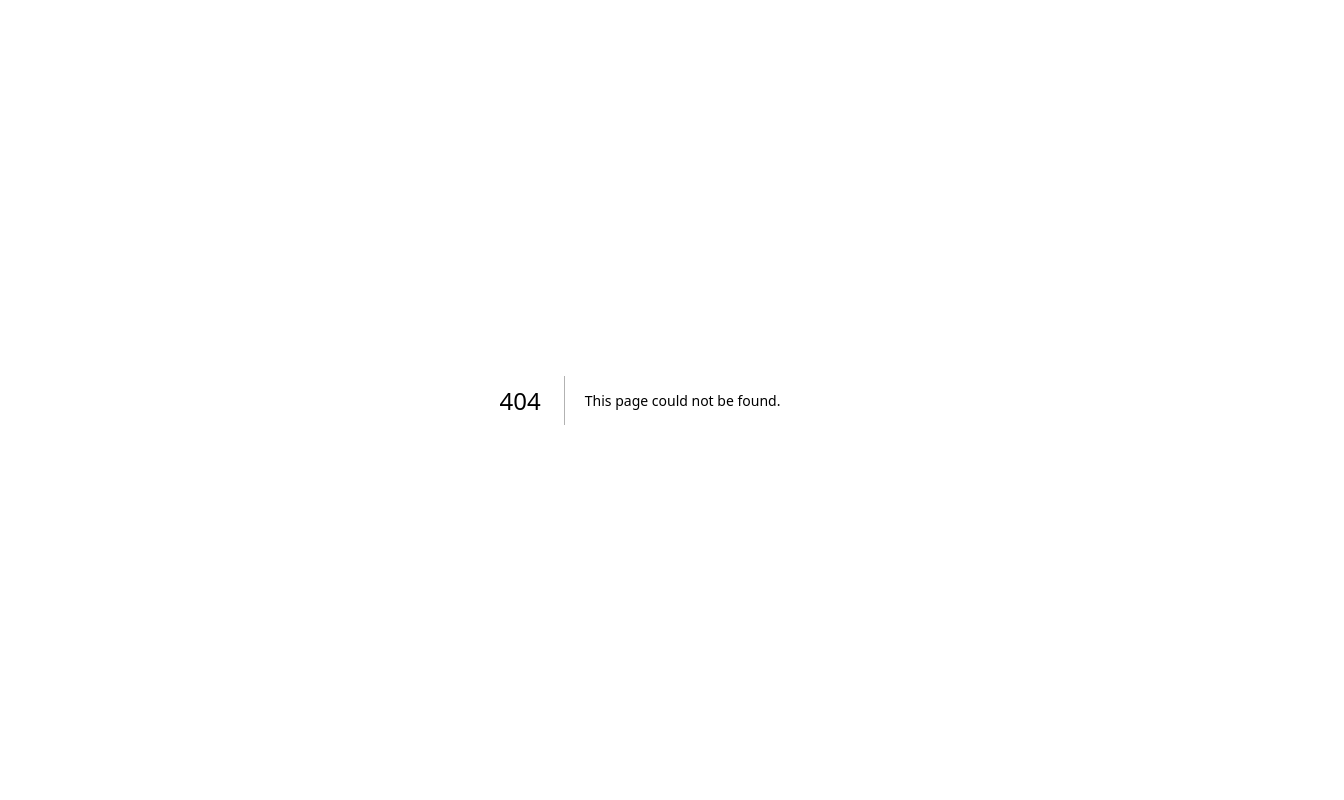
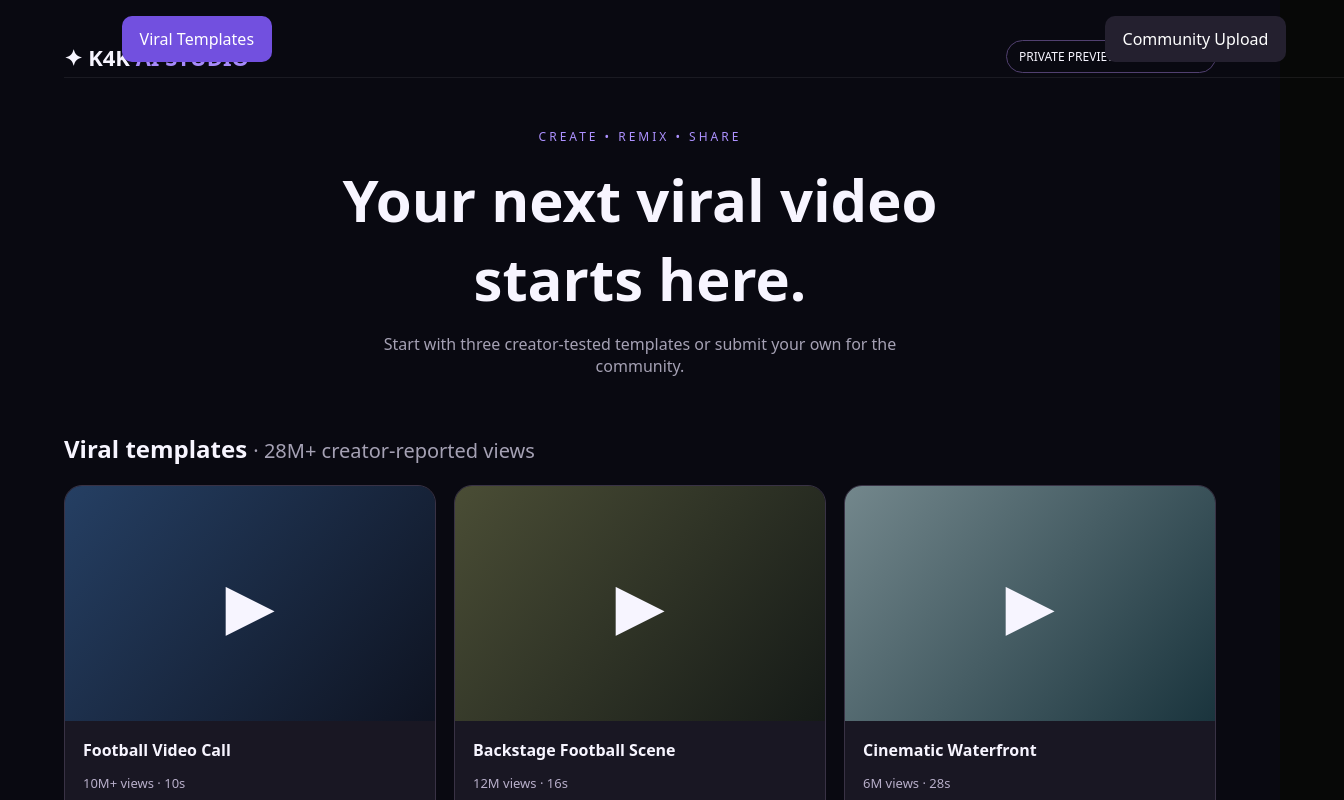
Before and after one commit to kreativestudios4k-lgtm/k4k-academy-v2, a Next.js app: page /studio-pilot in a window 1280 px wide. Before the commit this address had no page. Shown: the top 800 px of the page, 1344 px wide, since content can reach past the window. Built offline with nearby package versions, Linux system fonts and the light colour scheme.

Commit message:
Add isolated K4K studio pilot gallery and community upload preview

```diff
--- /dev/null
+++ b/app/studio-pilot/page.tsx
@@ -0,0 +1,50 @@
+"use client";
+import { useState } from "react";
+const starter = [
+ {title:"Football Video Call",views:"10M+",duration:"10s",slots:3},
+ {title:"Backstage Football Scene",views:"12M",duration:"16s",slots:4},
+ {title:"Cinematic Waterfront",views:"6M",duration:"28s",slots:1}
+];
+export default function StudioPilot(){
+ const [selected,setSelected]=useState<number|null>(null);
+ const [tab,setTab]=useState<"templates"|"community">("templates");
+ const [references,setReferences]=useState<File[]>([]);
+ const [communityVideo,setCommunityVideo]=useState<File|null>(null);
+ const [title,setTitle]=useState("");
+ return <main style={{minHeight:"100vh",background:"#090911",color:"#f7f5ff",padding:"40px max(20px,5vw)",fontFamily:"system-ui,sans-serif"}}>
+ <header style={{display:"flex",justifyContent:"space-between",alignItems:"center",gap:16,flexWrap:"wrap"}}>
+ <strong style={{fontSize:22}}>✦ K4K <span style={{color:"#a78bfa"}}>AI STUDIO</span></strong>
+ <span style={{border:"1px solid #514070",borderRadius:99,padding:"7px 12px",fontSize:12}}>PRIVATE PREVIEW · NO CHARGES</span>
+ </header>
+ <section style={{textAlign:"center",padding:"55px 0 35px"}}>
+ <div style={{color:"#ad91ff",fontSize:12,letterSpacing:3}}>CREATE • REMIX • SHARE</div>
+ <h1 style={{fontSize:"clamp(30px,5vw,58px)",margin:"15px auto",maxWidth:750}}>Your next viral video starts here.</h1>
+ <p style={{color:"#a5a1b4",maxWidth:570,margin:"auto"}}>Start with three creator-tested templates or submit your own for the community.</p>
+ </section>
+ <nav style={{display:"flex",gap:10,marginBottom:28}}>
+ {(["templates","community"] as const).map(t=><button key={t} onClick={()=>{setTab(t);setSelected(null)}} style={{background:tab===t?"#7250df":"#24202f",color:"white",padding:"12px 18px",border:0,borderRadius:10,cursor:"pointer"}}>{t==="templates"?"Viral Templates":"Community Upload"}</button>)}
+ </nav>
+ {tab==="templates" ? selected===null ? <section><h2>Viral templates <small style={{color:"#a5a1b4",fontWeight:400}}> · 28M+ creator-reported views</small></h2>
+ <div style={{display:"grid",gridTemplateColumns:"repeat(auto-fit,minmax(210px,1fr))",gap:18}}>
+ {starter.map((t,i)=><article key={t.title} style={{border:"1px solid #393245",background:"#191723",borderRadius:18,overflow:"hidden"}}>
+ <div style={{height:235,background:["linear-gradient(130deg,#253f63,#0e1321)","linear-gradient(130deg,#4a4d35,#151a17)","linear-gradient(130deg,#73878c,#1a343d)"][i],display:"grid",placeItems:"center",fontSize:64}}>▶</div>
+ <div style={{padding:18}}><strong>{t.title}</strong><p style={{color:"#b8afca",fontSize:13}}>{t.views} views · {t.duration}</p>
+ <button onClick={()=>{setSelected(i);setReferences([])}} style={{width:"100%",padding:12,border:0,borderRadius:10,color:"white",background:"#7250df",cursor:"pointer"}}>Remake template</button></div></article>)}</div></section>
+ : <section style={{maxWidth:680,margin:"auto"}}><button onClick={()=>setSelected(null)} style={{background:"transparent",border:0,color:"#b6a2ff",cursor:"pointer"}}>← Back to templates</button>
+ <h2>Remake: {starter[selected].title}</h2><p style={{color:"#aaa4b7"}}>Upload up to {starter[selected].slots} character reference images. Your files remain in your browser in this preview.</p>
+ <label style={{display:"block",border:"1px dashed #8e78bc",borderRadius:15,padding:28,margin:"20px 0"}}>
+ <strong>Choose character images</strong><input style={{display:"block",marginTop:15,maxWidth:"100%"}} type="file" accept="image/*" multiple onChange={e=>setReferences(Array.from(e.target.files||[]).slice(0,starter[selected].slots))}/>
+ </label><p>{references.length} / {starter[selected].slots} reference images selected</p>
+ <p style={{color:"#a5a1b4"}}>Engine: Higgsfield Genjutsu Object Swap · API connection pending</p>
+ <button disabled style={{padding:"13px 20px",background:"#51446f",border:0,color:"#cfc5df",borderRadius:10}}>Generate — awaiting secure API setup</button></section>
+ : <section style={{maxWidth:700,margin:"auto",background:"#181622",padding:24,borderRadius:18,border:"1px solid #393245"}}>
+ <h2>Share your viral template</h2><p style={{color:"#aaa4b7"}}>Community submissions will require an account, rights confirmation and moderation before appearing publicly.</p>
+ <label style={{display:"block",margin:"20px 0"}}>Template title<input value={title} onChange={e=>setTitle(e.target.value)} maxLength={90} placeholder="Give your template a name" style={{display:"block",width:"100%",marginTop:8,padding:13,background:"#252232",color:"white",border:"1px solid #554b65",borderRadius:9}}/></label>
+ <label style={{display:"block",padding:25,border:"1px dashed #74618e",borderRadius:12}}>Upload MP4 / MOV (4–30 seconds)<input type="file" accept="video/mp4,video/quicktime" style={{display:"block",marginTop:15,maxWidth:"100%"}} onChange={e=>setCommunityVideo(e.target.files?.[0]||null)}/></label>
+ {communityVideo&&<p style={{color:"#b8afca"}}>Selected: {communityVideo.name}</p>}
+ <label style={{display:"block",margin:"20px 0",fontSize:13}}><input type="checkbox" disabled/> I own this video or have permission to share it for remixes (available after authentication)</label>
+ <button disabled style={{background:"#51446f",border:0,color:"#cfc5df",padding:14,borderRadius:10}}>Submit for review — coming soon</button>
+ </section>}
+ <footer style={{color:"#888195",fontSize:12,marginTop:65,borderTop:"1px solid #282432",paddingTop:20}}>K4K AI Studio pilot · No uploads sent to a server · No payments or credits charged</footer>
+ </main>
+}
```
